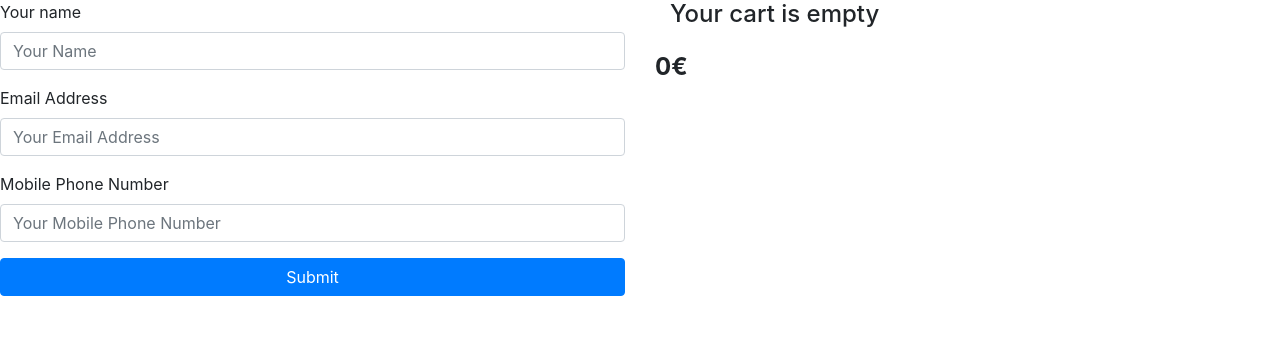
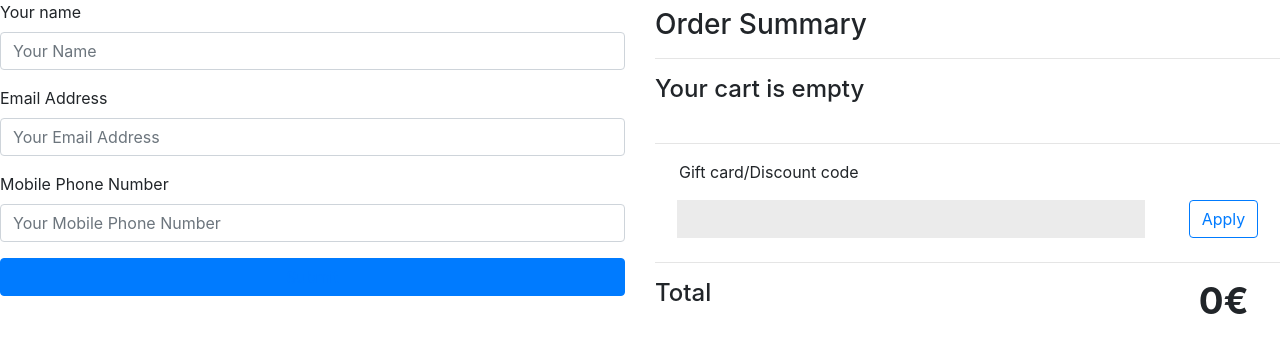
Before and after one commit to assembler-institute/react-shopping-cart-context, a React (Create React App) app: page /personal-details-page in a window 1280 px wide. Shown: the top 352 px of the page. Built offline with nearby package versions, Linux system fonts and the light colour scheme.

Commit message:
Create OrderCart

```diff
--- /dev/null
+++ b/src/components/CartItemShopping/CartItemShopping.js
@@ -0,0 +1,20 @@
+import React from "react";
+
+import "./CartItemShopping.scss";
+
+function CartItemShopping({ img, title, price, quantity }) {
+  return (
+    <section className="cartItemShopping__Main--container">
+      <div>
+        <img src={img} alt="" />
+      </div>
+      <div className="cartItemShopping__details">
+        <strong>{title}</strong>
+        <strong>{price}€</strong>
+        <div>X {quantity} </div>
+      </div>
+    </section>
+  );
+}
+
+export default CartItemShopping;
--- /dev/null
+++ b/src/components/CartItemShopping/CartItemShopping.scss
@@ -0,0 +1,31 @@
+.cartItemShopping__Main--container {
+    display: flex;
+    flex-direction: row;
+    justify-content: space-between;
+    align-items: center;
+    padding: 0% 6%;
+}
+
+.cartItemShopping__Main--container div {
+    height: 100%;
+    max-height: 200px;
+    margin: 0;
+}
+
+.cartItemShopping__Main--container div img {
+    width: 60%;
+    max-width: 400px;
+    height: 100%;
+    border-radius: 4px;
+    object-fit: cover;
+    background-position: center;
+}
+
+.cartItemShopping__details {
+    width: 100%;
+    min-width: 100px;
+    display: flex;
+    flex-direction: column;
+    justify-content: flex-end;
+    align-items: flex-end;
+}
--- /dev/null
+++ b/src/components/CartItemShopping/index.js
@@ -0,0 +1 @@
+export { default } from "./CartItemShopping";
--- /dev/null
+++ b/src/components/OrderCart/OrderCart.js
@@ -0,0 +1,76 @@
+import React from "react";
+
+import CartItemShopping from "../CartItemShopping";
+
+function getCartTotal(cart) {
+  return cart.reduce((accum, item) => {
+    return accum + item.price * item.quantity;
+  }, 0);
+}
+
+function OrderCart({ cartItems, ...props }) {
+  return (
+    <aside {...props}>
+      <div className="row flex-column order__container">
+        <div className="col shopping__cart__header">
+          <h2 className="h3 mt-2">Order Summary</h2>
+          <hr className="mb-3" />
+        </div>
+        <div className="cartItemsContainer">
+          {cartItems.length > 0 ? (
+            cartItems.map((item) => (
+              <>
+                <CartItemShopping
+                  key={item.id}
+                  title={item.title}
+                  price={item.price}
+                  img={item.img}
+                  quantity={item.quantity}
+                />
+                {item !== cartItems[cartItems.length - 1] && (
+                  <div key={`${item.id}div`} className="col">
+                    <hr />
+                  </div>
+                )}
+              </>
+            ))
+          ) : (
+            <div className="col mb-4">
+              <h4>Your cart is empty</h4>
+            </div>
+          )}
+        </div>
+        <div className="col">
+          <hr />
+          <div className=" mb-4 gift__CardContainer">
+            <p className="ml-4">Gift card/Discount code</p>
+            <div className="gift__Form">
+              <div className="gift__mockInput" />
+              <button
+                type="button"
+                className="btn btn-outline-primary gift__Btn"
+              >
+                Apply
+              </button>
+            </div>
+          </div>
+          <hr />
+        </div>
+        <div className="col shopping__cart__footer">
+          <div className="row row-cols-1 flex-column">
+            <div className="col">
+              <div className="d-flex justify-content-between">
+                <h4>Total</h4>
+                <h4 className="price__total funTitle">
+                  <strong>{getCartTotal(cartItems)}€</strong>
+                </h4>
+              </div>
+            </div>
+          </div>
+        </div>
+      </div>
+    </aside>
+  );
+}
+
+export default OrderCart;
--- /dev/null
+++ b/src/components/OrderCart/OrderCart.scss
@@ -0,0 +1,40 @@
+.cartItemsContainer {
+    max-height: 70vh;
+    overflow-y: scroll;
+}
+
+.gift {
+    &__CardContainer {
+        margin: 0 auto;
+    }
+
+    &__Form {
+        display: flex;
+        justify-content: space-around;
+    }
+
+    &__mockInput {
+        width: 75%;
+        // margin-right: 5px;
+        background-color: rgb(235, 235, 235);
+    }
+
+    // &__Btn {
+    //   margin-right: ;
+    // }
+}
+
+.cartItemsContainer::-webkit-scrollbar {
+    background-color: rgb(209, 209, 209);
+    width: 10px;
+}
+
+.cartItemsContainer::-webkit-scrollbar-thumb {
+    background-color: rgb(117, 117, 117);
+    border-radius: 2px;
+}
+
+.price__total {
+    padding-right: 5%;
+    font-size: 2.3em;
+}
--- /dev/null
+++ b/src/components/OrderCart/index.js
@@ -0,0 +1 @@
+export { default } from "./OrderCart";
--- a/src/pages/Address/Address.js
+++ b/src/pages/Address/Address.js
@@ -1,6 +1,7 @@
 import React, { useState } from "react";
 import { Link } from "react-router-dom";
 import { useFormik } from "formik";
+import "../../components/OrderCart/OrderCart.scss";
 import AddressSchema from "./Address-schema";
 import Input from "../../components/Input";
 import Button from "../../components/Button";
--- a/src/pages/PersonalDetails/PersonalDetails.js
+++ b/src/pages/PersonalDetails/PersonalDetails.js
@@ -1,19 +1,15 @@
 import { useFormik } from "formik";
 import { Link } from "react-router-dom";
 import React, { useState } from "react";
+import "../../components/OrderCart/OrderCart.scss";
 import Input from "../../components/Input";
 import Button from "../../components/Button";
 import personalSchema from "./personal-schema";
-import ShoppingCartItem from "../../components/ShoppingCartItem";
+// import ShoppingCartItem from "../../components/ShoppingCartItem";
+import OrderCart from "../../components/OrderCart";
 
-function PersonalDetails({ cartItems, ...props }) {
+function PersonalDetails({ cartItems }) {
   const [hasSubmitted] = useState(false);
-
-  function getCartTotal(cart) {
-    return cart.reduce((accum, item) => {
-      return accum + item.price * item.quantity;
-    }, 0);
-  }
 
   const formik = useFormik({
     initialValues: {
@@ -62,37 +58,19 @@ function PersonalDetails({ cartItems, ...props }) {
           hasErrorMessage={formik.touched.phoneNumber}
           errorMessage={formik.errors.phoneNumber}
         />
-        <Link to="/billing-address-page">
+
         <Button
           submitButton
           block
           disabled={formik.isValidating || !formik.isValid}
         >
+          <Link to="/billing-address-page">
             {formik.isSubmitting ? "Submitting..." : "Submit"}
+          </Link>
         </Button>
-        </Link>
       </form>
-      <div className="col-6" {...props}>
-        {cartItems.length > 0 ? (
-          cartItems.map((item) => (
-            <ShoppingCartItem
-              key={item.id}
-              id={item.id}
-              title={item.title}
-              price={item.price}
-              img={item.img}
-              quantity={item.quantity}
-              unitsInStock={item.unitsInStock}
-            />
-          ))
-        ) : (
-          <div className="col mb-4">
-            <h4>Your cart is empty</h4>
-          </div>
-        )}
-        <h4>
-          <strong>{getCartTotal(cartItems)}€</strong>
-        </h4>
+      <div className="col">
+        <OrderCart cartItems={cartItems} />
       </div>
       {hasSubmitted && <Link to="/" />}
     </div>
```
Lines whose indentation alone changed are shown as unchanged.
